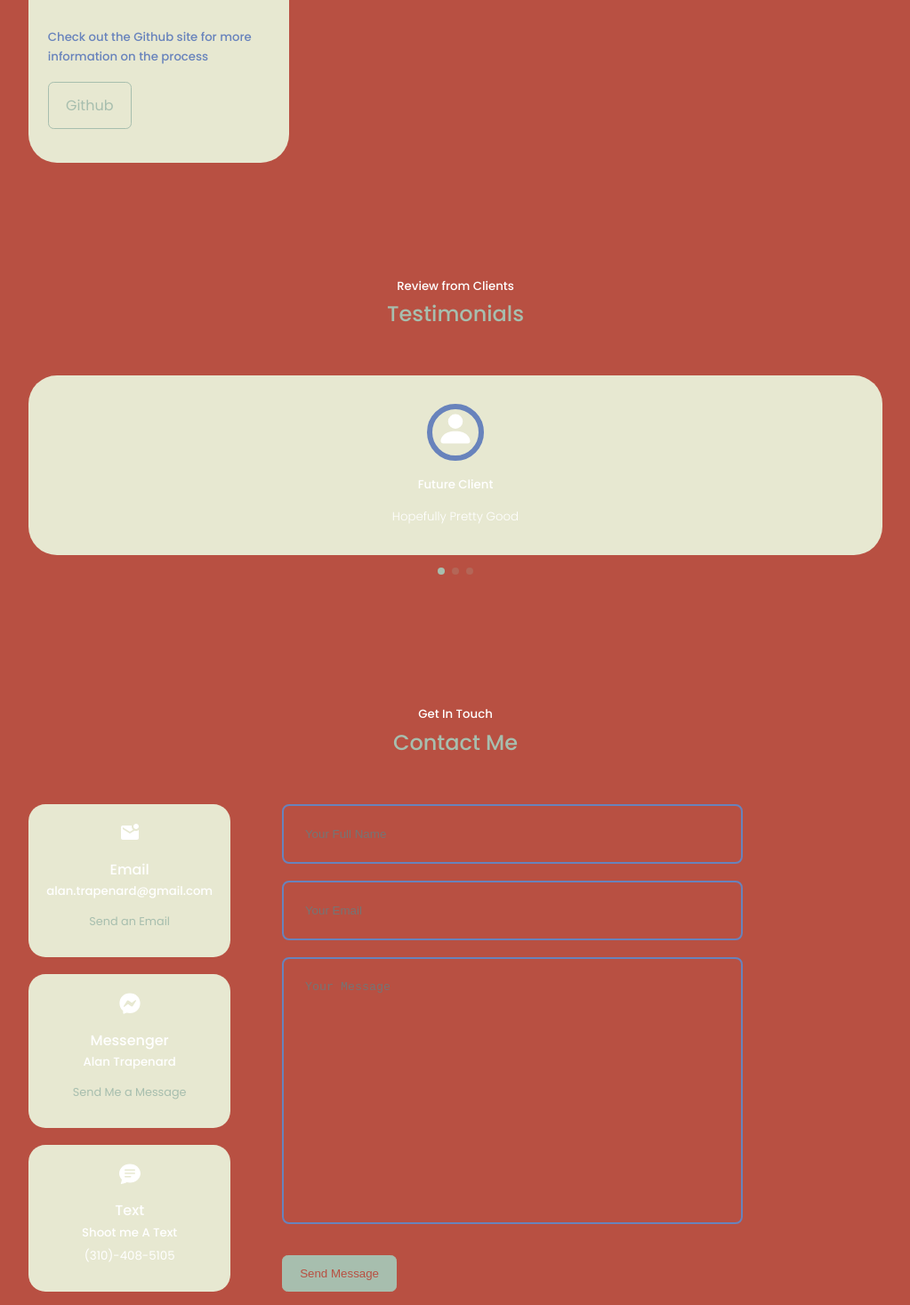
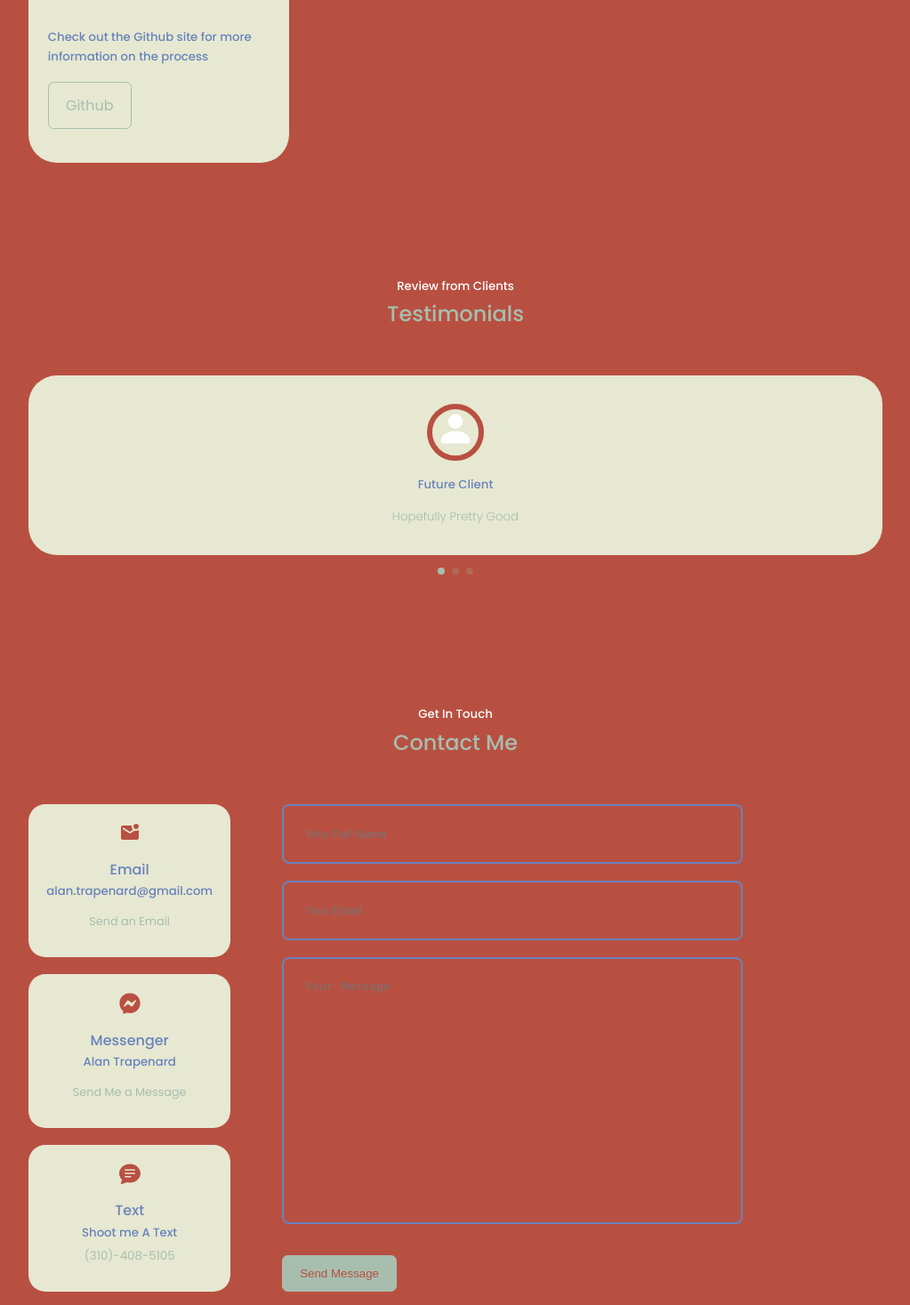
Before and after one commit to ATrapenard/portfolio-website, a React (Create React App) app: page / in a window 1280 px wide. Shown: the part 3357-4824 px from the top of the page at 89% size, without its empty margins (128-1151 px from the left). Built offline with nearby package versions, Linux system fonts and the light colour scheme.

Commit message:
removed unnecessary hover effects and changed color scheme of contact section

```diff
--- a/src/components/contact/contact.css
+++ b/src/components/contact/contact.css
@@ -1,49 +1,53 @@
-.container.contact__container{
+.container.contact__container {
   display: flex;
 }
 
-.contact__options{
+.contact__options {
   display: grid;
   flex-direction: column;
   gap: 1.2rem;
 }
 
-.contact__option{
+.contact__option {
   background: var(--color-bg-variant);
   padding: 1.2rem;
   border-radius: 1.2rem;
   text-align: center;
   border: 1px solid transparent;
-    transition: var(--transition);
 }
 
-.contact__option:hover{
-    background: transparent;
-    border-color: var(--color-primary-variant);
+.contact__option-icon {
+  font-size: 1.5rem;
+  margin-bottom: 0.5rem;
+  color: var(--color-bg);
 }
 
-.contact__option-icon{
-    font-size: 1.5rem;
-    margin-bottom: 0.5rem;
-}
-
-.contact__option a{
+.contact__option a {
   margin-top: 0.7rem;
   display: inline-block;
   font-size: 0.8rem;
 }
 
-.contact__option h5{
-    color: var(--color-light);
+.contact__option h5 {
+  color: var(--color-primary-variant);
 }
 
-form{
+.contact__option h4 {
+  color: var(--color-primary-variant);
+}
+
+.contact__option small {
+  color: var(--color-primary);
+}
+
+form {
   display: flex;
   flex-direction: column;
-    gap:1.2rem;
+  gap: 1.2rem;
 }
 
-input, textarea{
+input,
+textarea {
   width: 100%;
   padding: 1.5rem;
   border-radius: 0.5rem;
@@ -53,28 +57,28 @@ input, textarea{
   color: var(--color-white);
 }
 
-.contact__form{
+.contact__form {
   width: 60%;
   padding-left: 6%;
 }
 
-.contact__form textarea{
+.contact__form textarea {
   height: 300px;
 }
 
-@media screen and (max-width: 1024px){
-    .container.contact__container{
+@media screen and (max-width: 1024px) {
+  .container.contact__container {
     flex-direction: column;
     gap: 2rem;
   }
-    .contact__form{
-        padding-left:0%;
+  .contact__form {
+    padding-left: 0%;
     width: auto;
   }
 }
 
-@media screen and (max-width: 600px){
-    .container.contact__container{
+@media screen and (max-width: 600px) {
+  .container.contact__container {
     width: var(--container-width-sm);
   }
 }
--- a/src/components/experience/experience.css
+++ b/src/components/experience/experience.css
@@ -36,6 +36,10 @@
   gap: 1rem;
 }
 
+.experience__details small {
+  color: var(--color-primary-variant);
+}
+
 .experience__details-icon {
   margin-top: 6px;
   color: var(--color-primary);
--- a/src/components/portfolio/portfolio.css
+++ b/src/components/portfolio/portfolio.css
@@ -9,12 +9,6 @@
   padding: 1.3rem;
   border-radius: 2rem;
   border: 1px solid transparent;
-  transition: var(--transition);
-}
-
-.portfolio__item:hover {
-  border-color: var(--color-primary-variant);
-  background: transparent;
 }
 
 .portfolio__item h3 {
--- a/src/components/testimonials/testimonials.css
+++ b/src/components/testimonials/testimonials.css
@@ -1,18 +1,18 @@
-.container.testimonials__container{
+.container.testimonials__container {
   width: 40%;
   padding-bottom: 4rem;
 }
 
-.client__avatar{
+.client__avatar {
   width: 4rem;
   aspect-ratio: 1/1;
   overflow: hidden;
   border-radius: 50%;
   margin: 0 auto 1rem;
-    border: 0.4rem solid var(--color-primary-variant);
+  border: 0.4rem solid var(--color-bg);
 }
 
-.testimonial{
+.testimonial {
   background: var(--color-bg-variant);
   text-align: center;
   padding: 2rem;
@@ -20,33 +20,37 @@
   user-select: none;
 }
 
-.client__review{
-    color: var(--color-light);
+.client__name {
+  color: var(--color-primary-variant);
+}
+
+.client__review {
+  color: var(--color-primary);
   font-weight: 300;
   display: block;
   width: 80%;
   margin: 0.8rem auto 0;
 }
 
-.swiper-pagination-clickable .swiper-pagination-bullet{
+.swiper-pagination-clickable .swiper-pagination-bullet {
   background: var(--color-primary);
 }
-.swiper-wrapper{
+.swiper-wrapper {
   padding-bottom: 40px;
 }
 
-@media screen and (max-width: 1024px){
-    .container.testimonals__container{
+@media screen and (max-width: 1024px) {
+  .container.testimonals__container {
     width: 60%;
   }
 }
 
-@media screen and (max-width: 600px){
-    .container.testimonals__container{
+@media screen and (max-width: 600px) {
+  .container.testimonals__container {
     width: var(--container-width-sm);
   }
 
-    .client__review{
+  .client__review {
     width: var(--container-width-sm);
   }
 }
```
Lines whose indentation alone changed are shown as unchanged.
